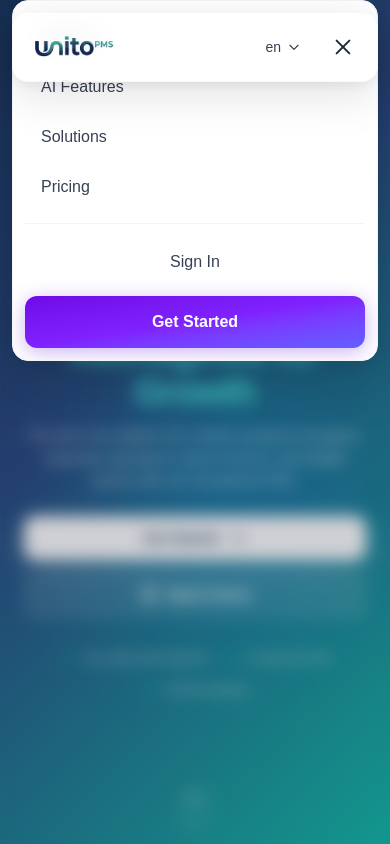
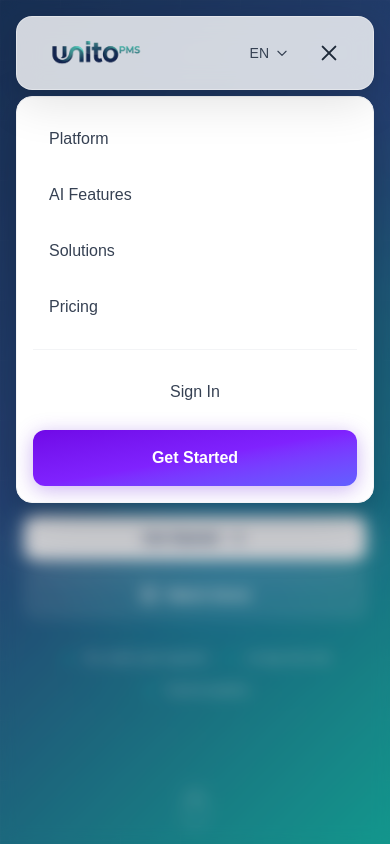
Before and after one commit to Aliha103/advance_unitopms, a Next.js app in the folder frontend/: page / in a window 390 px wide. Both pictures are taken after a click on the button "Toggle Mobile Menu". Shown: the top 844 px of the page. Built offline with nearby package versions, Linux system fonts and the light colour scheme.

Commit message:
feat: align navbar with Rust reference and add Italian language

```diff
--- a/frontend/components/navbar.tsx
+++ b/frontend/components/navbar.tsx
@@ -39,10 +39,12 @@ function NavItem({
     <a
       href={href}
       onClick={onClick}
-      className="relative px-4 xl:px-5 py-2.5 text-sm font-medium text-gray-700 hover:text-gray-900 rounded-xl transition-all duration-300 group"
+      className="relative px-4 xl:px-5 py-2.5 text-sm font-medium text-gray-700 hover:text-gray-900 rounded-xl hover:bg-gray-50/80 transition-all duration-300 group"
       style={{ animationDelay: `${delay}ms` }}
     >
       <span className="relative z-10">{label}</span>
+      {/* Gradient background on hover - Re-added to match Rust reference */}
+      <span className="absolute inset-0 rounded-xl bg-gradient-to-r from-violet-50 to-indigo-50 opacity-0 group-hover:opacity-100 transition-opacity duration-300" />
       {/* Underline animation */}
       <span className="absolute bottom-1.5 left-1/2 -translate-x-1/2 w-0 h-0.5 bg-gradient-to-r from-violet-500 to-indigo-500 rounded-full group-hover:w-1/2 transition-all duration-300 ease-out" />
     </a>
@@ -132,13 +134,13 @@ export function Navbar() {
         )}
         style={{ paddingLeft: "var(--safe-left)", paddingRight: "var(--safe-right)" }}
       >
-        <div className="max-w-7xl mx-auto px-3 xs:px-4 sm:px-6 lg:px-8 pt-3 sm:pt-4">
+        <div className="max-w-7xl mx-auto px-4 sm:px-6 lg:px-8 pt-4">
           <div
             className={cn(
-              "flex items-center justify-between gap-2 min-w-0 transition-all duration-500 ease-out bg-white/80 backdrop-blur-md rounded-2xl border",
+              "flex items-center justify-between transition-all duration-500 ease-out bg-white/80 backdrop-blur-md rounded-2xl border",
               scrolled
-                ? "px-3 sm:px-6 py-2.5 shadow-[0_4px_24px_rgba(0,0,0,0.08),0_1px_4px_rgba(0,0,0,0.04)] border-gray-200/60"
-                : "px-3 sm:px-6 py-3 sm:py-4 shadow-[0_12px_48px_rgba(0,0,0,0.12),0_4px_12px_rgba(0,0,0,0.06)] border-gray-100/50"
+                ? "px-6 py-2.5 shadow-[0_4px_24px_rgba(0,0,0,0.08),0_1px_4px_rgba(0,0,0,0.04)] border-gray-200/60"
+                : "px-6 py-4 shadow-[0_12px_48px_rgba(0,0,0,0.12),0_4px_12px_rgba(0,0,0,0.06)] border-gray-100/50"
             )}
           >
             {/* ---- Logo ---- */}
@@ -147,31 +149,31 @@ export function Navbar() {
                 src="/assets/logo.png"
                 alt="UnitoPMS"
                 className={cn(
-                  "w-auto max-h-10 transition-all duration-300 group-hover:scale-[1.02]",
-                  scrolled ? "h-7 sm:h-8" : "h-8 sm:h-9 lg:h-10"
+                  "w-auto transition-all duration-300 group-hover:scale-[1.02]",
+                  scrolled ? "h-8" : "h-9 sm:h-10"
                 )}
               />
             </Link>
 
             {/* ---- Desktop Nav Items ---- */}
             <div className="hidden lg:flex items-center gap-1">
-              <NavItem href="#platform" label={t.nav_platform} delay={0} />
-              <NavItem href="#ai-features" label={t.nav_ai_features} delay={50} />
-              <NavItem href="#solutions" label={t.nav_solutions} delay={100} />
-              <NavItem href="#pricing" label={t.nav_pricing} delay={150} />
+              <NavItem href="#platform" label="Platform" delay={0} />
+              <NavItem href="#ai-features" label="AI Features" delay={50} />
+              <NavItem href="#solutions" label="Solutions" delay={100} />
+              <NavItem href="#pricing" label="Pricing" delay={150} />
             </div>
 
             {/* ---- Right Actions Group ---- */}
             <div className="flex items-center gap-2 lg:gap-6">
               {/* Language Selector */}
-              <div className="relative" ref={langRef}>
+              <div className="relative" ref={langRef} data-lang-dropdown>
                 <button
                   onClick={() => setLangOpen((v) => !v)}
                   aria-label="Select Language"
                   aria-expanded={langOpen}
-                  className="flex items-center gap-1.5 min-h-[44px] min-w-[44px] px-3 py-2.5 text-sm font-medium text-gray-700 hover:text-gray-900 rounded-xl hover:bg-gray-50/80 transition-all duration-300 lg:min-h-0 lg:min-w-0"
+                  className="flex items-center gap-1.5 px-3 py-2 text-sm font-medium text-gray-700 hover:text-gray-900 rounded-xl hover:bg-gray-50/80 transition-all duration-300"
                 >
-                  <span className="lg:inline">{language}</span>
+                  <span className="lg:inline">{language.toUpperCase()}</span>
                   <svg
                     className={cn(
                       "w-3.5 h-3.5 transition-transform duration-200",
@@ -222,9 +224,9 @@ export function Navbar() {
               {/* Desktop CTA Buttons */}
               <div className="hidden lg:flex items-center gap-2">
                 {isLoggedIn ? (
-                  <Link href={dashboardHref} className="cta-button group">
+                  <Link href={dashboardHref} className="relative group overflow-hidden bg-gradient-to-br from-violet-700 via-violet-600 to-indigo-500 text-white px-5 lg:px-6 py-2.5 lg:py-3 rounded-xl text-sm font-semibold shadow-[0_4px_20px_rgba(109,40,217,0.35)] hover:shadow-[0_8px_30px_rgba(109,40,217,0.45)] transform hover:-translate-y-0.5 active:translate-y-0 active:shadow-[0_2px_10px_rgba(109,40,217,0.3)] transition-all duration-300 ease-out">
                     <span className="relative z-10 flex items-center gap-2">
-                      {t.nav_dashboard}
+                      Dashboard
                       <ArrowIcon />
                     </span>
                     <CTAShine />
@@ -235,11 +237,11 @@ export function Navbar() {
                       href="/login"
                       className="px-4 lg:px-5 py-2.5 text-sm font-medium text-gray-700 hover:text-gray-900 rounded-xl hover:bg-gray-50/80 transition-all duration-300"
                     >
-                      {t.nav_sign_in}
+                      Sign In
                     </Link>
-                    <Link href="/register" className="cta-button group">
+                    <Link href="/register" className="relative group overflow-hidden bg-gradient-to-br from-violet-700 via-violet-600 to-indigo-500 text-white px-5 lg:px-6 py-2.5 lg:py-3 rounded-xl text-sm font-semibold shadow-[0_4px_20px_rgba(109,40,217,0.35)] hover:shadow-[0_8px_30px_rgba(109,40,217,0.45)] transform hover:-translate-y-0.5 active:translate-y-0 active:shadow-[0_2px_10px_rgba(109,40,217,0.3)] transition-all duration-300 ease-out">
                       <span className="relative z-10 flex items-center gap-2">
-                        {t.nav_get_started}
+                        Get Started
                         <ArrowIcon />
                       </span>
                       <CTAShine />
@@ -248,12 +250,12 @@ export function Navbar() {
                 )}
               </div>
 
-              {/* Mobile Hamburger - 44px min touch target */}
+              {/* Mobile Hamburger */}
               <button
                 onClick={() => setMobileOpen((v) => !v)}
                 aria-label="Toggle Mobile Menu"
                 aria-expanded={mobileOpen}
-                className="lg:hidden touch-target min-w-[44px] min-h-[44px] w-11 h-11 flex items-center justify-center rounded-xl hover:bg-gray-100/80 active:bg-gray-200/80 transition-all duration-200"
+                className="lg:hidden relative w-10 h-10 flex items-center justify-center rounded-xl hover:bg-gray-100/80 active:bg-gray-200/80 transition-all duration-200"
               >
                 <div className="w-5 h-4 relative flex flex-col justify-between">
                   <span
@@ -299,64 +301,60 @@ export function Navbar() {
           onClick={closeMobile}
         />
 
-        {/* Menu Panel - below navbar, scrollable on short viewports */}
+        {/* Menu Panel */}
         <div
           className={cn(
-            "absolute left-3 right-3 xs:left-4 xs:right-4 bg-white rounded-2xl shadow-[0_20px_60px_rgba(0,0,0,0.15),0_8px_24px_rgba(0,0,0,0.08)] border border-gray-100 overflow-hidden transform transition-all duration-300 ease-out",
-            "max-h-[calc(100dvh-var(--navbar-height)-2rem)] overflow-y-auto overscroll-contain",
+            "absolute top-24 left-4 right-4 bg-white rounded-2xl shadow-[0_20px_60px_rgba(0,0,0,0.15),0_8px_24px_rgba(0,0,0,0.08)] border border-gray-100 overflow-hidden transform transition-all duration-300 ease-out",
             mobileOpen
               ? "translate-y-0 opacity-100 scale-100"
               : "-translate-y-4 opacity-0 scale-[0.98]"
           )}
-          style={{ top: "calc(var(--navbar-height) + 0.5rem)" }}
         >
-          <div className="p-3 xs:p-4">
-            {/* Nav Links - 44px min touch target */}
-            <div className="space-y-0.5">
+          <div className="p-4">
+            <div className="space-y-1">
               {[
-                ["#platform", t.nav_platform],
-                ["#ai-features", t.nav_ai_features],
-                ["#solutions", t.nav_solutions],
-                ["#pricing", t.nav_pricing],
+                ["#platform", "Platform"],
+                ["#ai-features", "AI Features"],
+                ["#solutions", "Solutions"],
+                ["#pricing", "Pricing"],
               ].map(([href, label]) => (
                 <a
                   key={href}
                   href={href}
                   onClick={closeMobile}
-                  className="flex items-center min-h-[44px] px-4 py-3 text-base font-medium text-gray-700 hover:text-gray-900 hover:bg-gray-50 rounded-xl transition-all duration-200 touch-manipulation"
+                  className="flex items-center px-4 py-3.5 text-base font-medium text-gray-700 hover:text-gray-900 hover:bg-gray-50 rounded-xl transition-all duration-200"
                 >
                   {label}
                 </a>
               ))}
             </div>
 
-            <div className="my-3 border-t border-gray-100" />
+            <div className="my-4 border-t border-gray-100" />
 
-            {/* CTA - 44px min touch target */}
-            <div className="space-y-2">
+            <div className="space-y-3">
               {isLoggedIn ? (
                 <Link
                   href={dashboardHref}
                   onClick={closeMobile}
-                  className="flex items-center justify-center min-h-[44px] w-full bg-gradient-to-br from-violet-700 via-violet-600 to-indigo-500 text-white px-4 py-3.5 rounded-xl text-base font-semibold shadow-[0_4px_20px_rgba(109,40,217,0.35)] active:scale-[0.98] transition-all duration-200 touch-manipulation"
+                  className="flex items-center justify-center w-full bg-gradient-to-br from-violet-700 via-violet-600 to-indigo-500 text-white px-4 py-4 rounded-xl text-base font-semibold shadow-[0_4px_20px_rgba(109,40,217,0.35)] active:scale-[0.98] transition-all duration-200"
                 >
-                  {t.nav_dashboard}
+                  Dashboard
                 </Link>
               ) : (
                 <>
                   <Link
                     href="/login"
                     onClick={closeMobile}
-                    className="flex items-center justify-center min-h-[44px] px-4 py-3.5 text-base font-medium text-gray-700 hover:text-gray-900 hover:bg-gray-50 rounded-xl transition-all duration-200 touch-manipulation"
+                    className="flex items-center justify-center px-4 py-3.5 text-base font-medium text-gray-700 hover:text-gray-900 hover:bg-gray-50 rounded-xl transition-all duration-200"
                   >
-                    {t.nav_sign_in}
+                    Sign In
                   </Link>
                   <Link
                     href="/register"
                     onClick={closeMobile}
-                    className="flex items-center justify-center min-h-[44px] w-full bg-gradient-to-br from-violet-700 via-violet-600 to-indigo-500 text-white px-4 py-3.5 rounded-xl text-base font-semibold shadow-[0_4px_20px_rgba(109,40,217,0.35)] active:scale-[0.98] transition-all duration-200 touch-manipulation"
+                    className="flex items-center justify-center w-full bg-gradient-to-br from-violet-700 via-violet-600 to-indigo-500 text-white px-4 py-4 rounded-xl text-base font-semibold shadow-[0_4px_20px_rgba(109,40,217,0.35)] active:scale-[0.98] transition-all duration-200"
                   >
-                    {t.nav_get_started}
+                    Get Started
                   </Link>
                 </>
               )}
@@ -395,11 +393,8 @@ function ArrowIcon() {
 function CTAShine() {
   return (
     <>
-      {/* Hover gradient overlay */}
       <span className="absolute inset-0 bg-gradient-to-br from-violet-600 via-violet-500 to-indigo-400 opacity-0 group-hover:opacity-100 transition-opacity duration-500" />
-      {/* Top highlight line */}
       <span className="absolute inset-x-0 top-0 h-px bg-gradient-to-r from-transparent via-white/30 to-transparent" />
-      {/* Bottom shadow line */}
       <span className="absolute inset-x-0 bottom-0 h-px bg-gradient-to-r from-transparent via-black/10 to-transparent" />
     </>
   );
--- a/frontend/lib/i18n.ts
+++ b/frontend/lib/i18n.ts
@@ -1,5 +1,6 @@
 export const LANGUAGE_OPTIONS = [
   { code: "en", label: "English" },
+  { code: "it", label: "Italiano" },
   { code: "es", label: "Español" },
   { code: "fr", label: "Français" },
   { code: "de", label: "Deutsch" },
```
Also changed, not shown: 2 other files (tests, documents, lock files or other folders).
